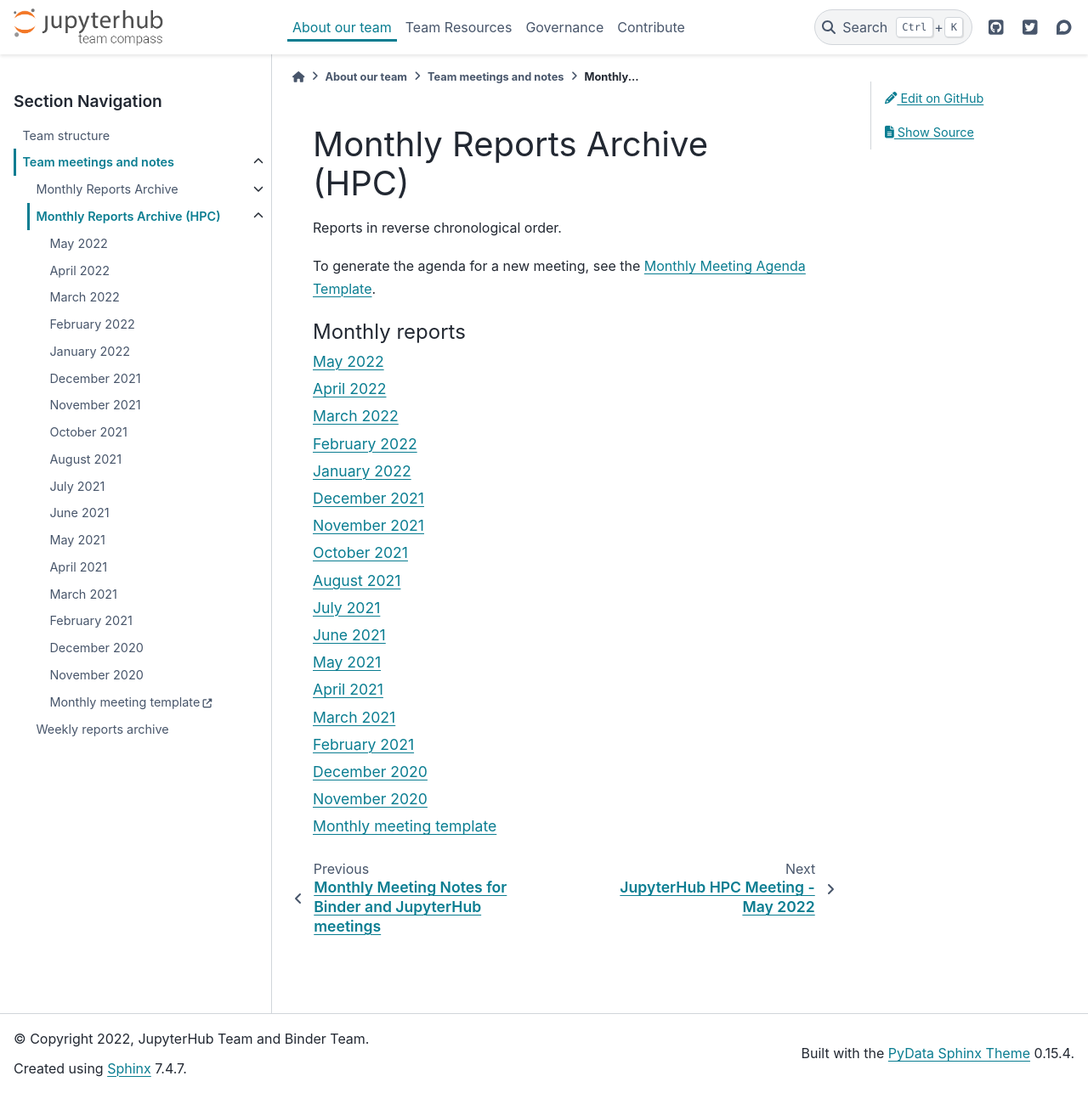
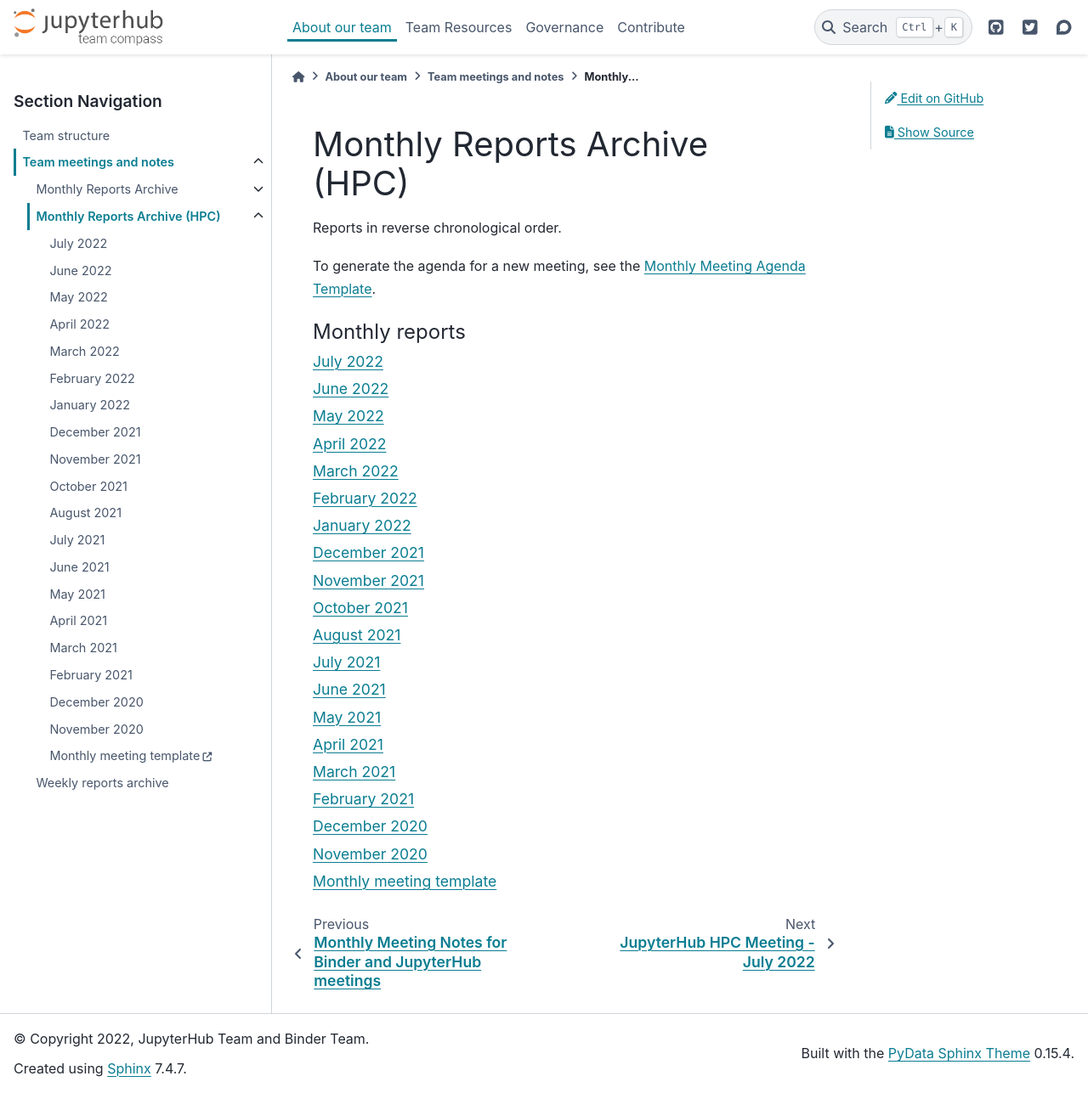
Before and after one commit to jupyterhub/team-compass, a Sphinx documentation site: the page built from docs/meetings/hpc/index.rst, in a window 1280 px wide and 1287 px high. Shown: the whole window at 85% size. Built offline with Sphinx 7.4.7 and the PyData theme 0.15.4, drawn with Linux system fonts in a browser that asks for light colours.

Commit message:
Add links for June and July 2022 HPC

```diff
--- a/docs/meetings/hpc/index.rst
+++ b/docs/meetings/hpc/index.rst
@@ -11,6 +11,8 @@
    :maxdepth: 1
    :caption: Monthly reports
 
+   July 2022 <2022-07-06.md>
+   June 2022 <2022-06-01.md>
    May 2022 <2022-05-04.md>
    April 2022 <2022-04-06.md>
    March 2022 <2022-03-02.md>
```
